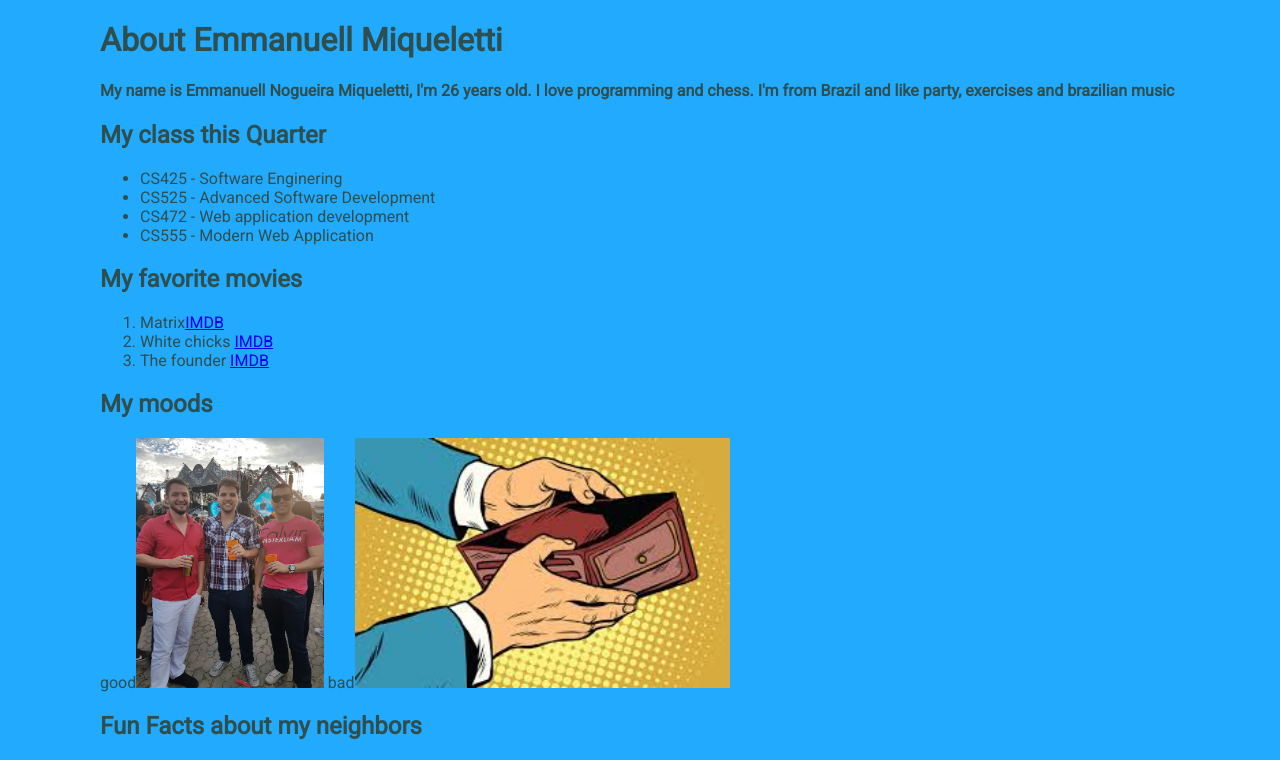
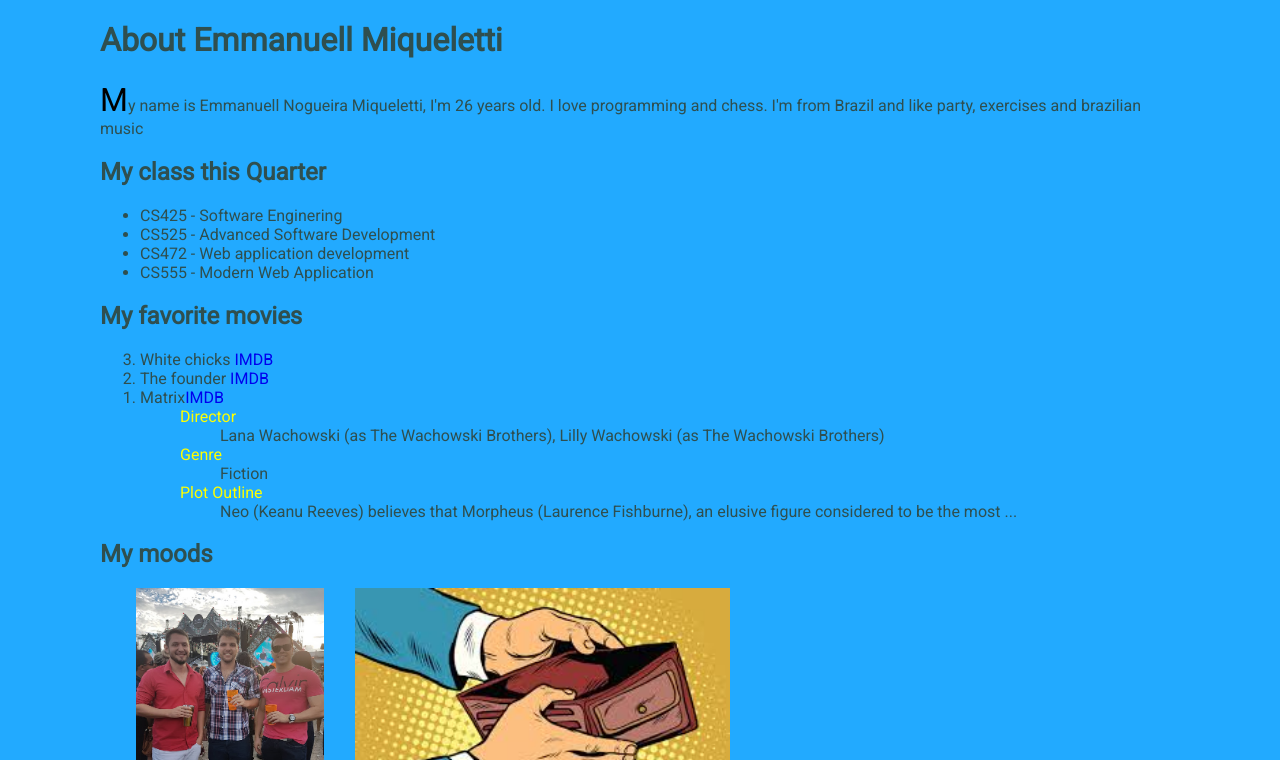
Before and after one commit to manelmiq/wap, a PHP site: page /Lab1/aboutme.html in a window 1280 px wide. Shown: the top 760 px of the page. Run offline with PHP 8.4, Linux system fonts and the light colour scheme.

Commit message:
Finish lab1

```diff
--- a/Lab1/aboutme.html
+++ b/Lab1/aboutme.html
@@ -8,8 +8,9 @@
 </head>
 <body>
 <h1>About Emmanuell Miqueletti</h1>
-<h4>My name is Emmanuell Nogueira Miqueletti, I'm 26 years old. I love programming and chess. I'm from Brazil and like
-    party, exercises and brazilian music</h4>
+<p class="intro">My name is Emmanuell Nogueira Miqueletti, I'm 26 years old. I love programming and chess. I'm from
+    Brazil and like
+    party, exercises and brazilian music</p>
 <h2>My class this Quarter</h2>
 <ul>
     <li>CS425 - Software Enginering</li>
@@ -18,10 +19,31 @@
     <li>CS555 - Modern Web Application</li>
 </ul>
 <h2>My favorite movies</h2>
-<ol>
-    <li>Matrix<a href="https://www.imdb.com/title/tt0133093/">IMDB</a></li>
+<ol reversed>
+
     <li>White chicks <a href="https://www.imdb.com/title/tt0381707/?ref_=fn_al_tt_1">IMDB</a></li>
     <li>The founder <a href="https://www.imdb.com/title/tt4276820/?ref_=fn_al_tt_1">IMDB</a></li>
+    <li>Matrix<a href="https://www.imdb.com/title/tt0133093/">IMDB</a>
+        <ul class="movie-list">
+            <li><span class="yellow">Director</span>
+                <ul>
+                    <li> Lana Wachowski (as The Wachowski Brothers), Lilly Wachowski (as The Wachowski Brothers)</li>
+                </ul>
+            </li>
+            <li><span class="yellow">Genre</span>
+                <ul>
+                    <li>Fiction</li>
+                </ul>
+            </li>
+            <li>
+                <span class="yellow">Plot Outline</span>
+                <ul>
+                    <li>Neo (Keanu Reeves) believes that Morpheus (Laurence Fishburne), an elusive figure considered to be the most ...</li>
+                </ul>
+            </li>
+        </ul>
+
+    </li>
 </ol>
 <div>
     <h2>My moods</h2>
@@ -42,7 +64,8 @@
          alt="html validator"/>
 </a>
 
-<a href="http://jigsaw.w3.org/css-validator/?doc=https%3A%2F%2Fmanelmiq.github.io%2Fwap%2F">
+<a href="http://jigsaw.w3.org/css-validator/validator?uri=https%3A%2F%2Fmanelmiq.github.io%2Fwap%2FLab1%2Faboutme.html&profile=css3svg&usermedium=all&warning=1&vextwarning=
+">
     <img src="http://mumstudents.org/cs472/2013-09/images/w3c-css.png"
          alt="html validator"/>
 </a>
--- a/Lab1/styleme.css
+++ b/Lab1/styleme.css
@@ -9,11 +9,35 @@ body {
 
 }
 
-span{
-    font-size: 22px;
-}
+
 
 .mood-images{
     color: grey;
     height:250px;
 }
+
+a {text-decoration: none}
+
+a:hover {
+    text-decoration: underline;
+}
+
+.yellow{
+    color:yellow;
+}
+
+.movie-list *{
+    list-style: none;
+}
+
+
+
+.intro:first-letter{
+    font-size:2em;
+    color:black;
+}
+
+
+.class_reverse{
+
+}
```
